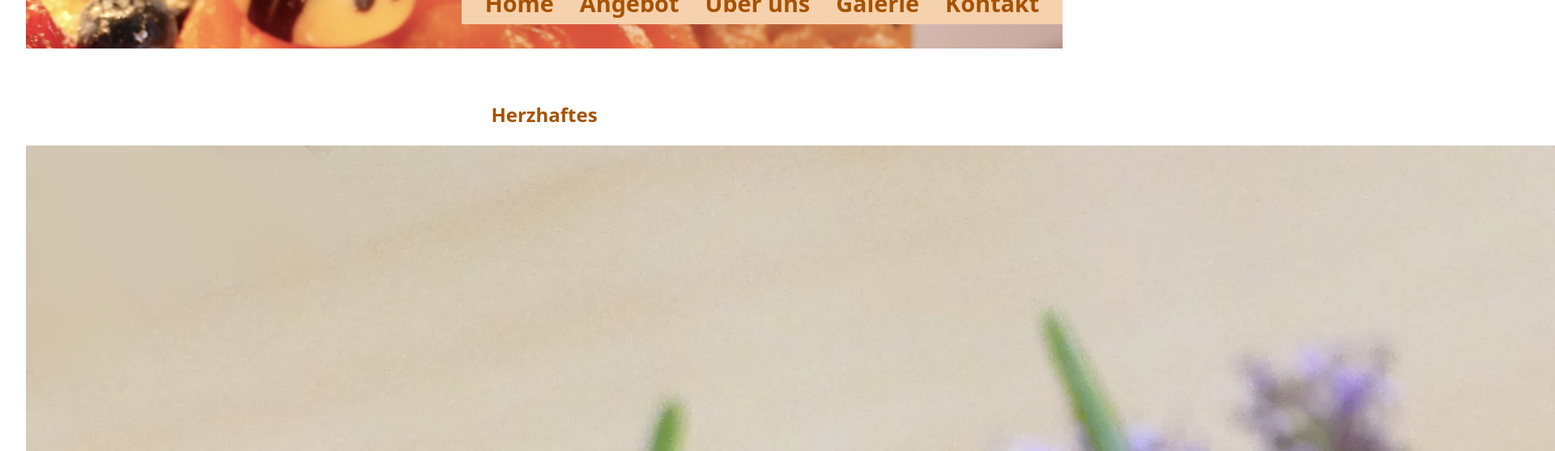
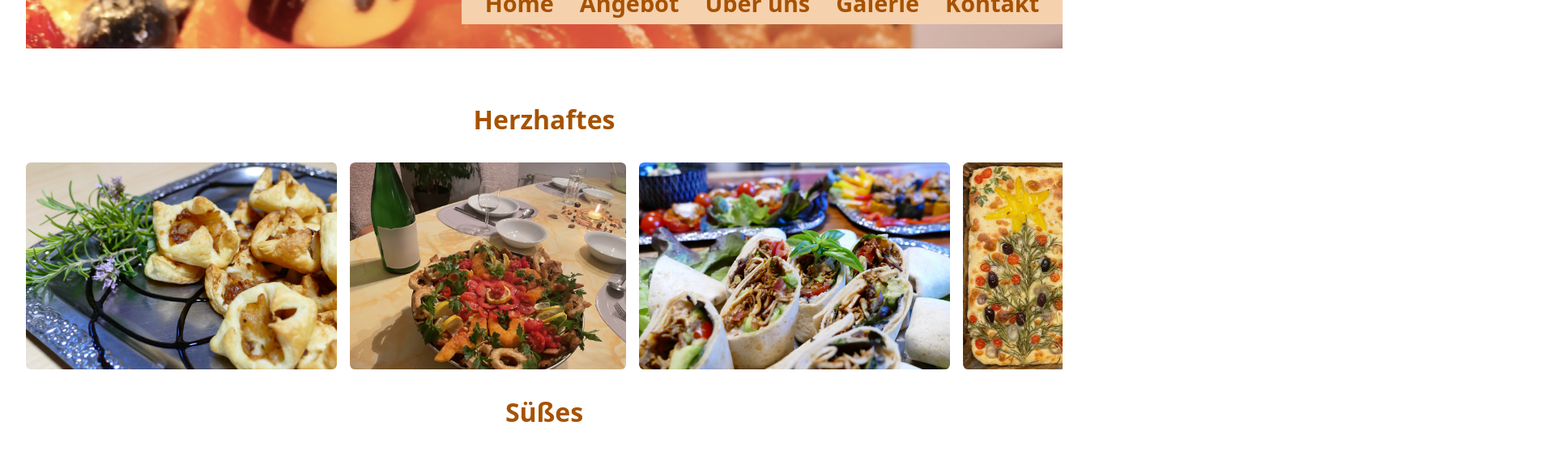
Before and after one commit to ReginaMichel/FloralBite, a React (Vite) app in the folder frontend/: page /gallery in a window 1280 px wide. Shown: the part 180-738 px from the top of the page at 81% size, 1920 px wide, since content can reach past the window. Built offline with nearby package versions, Linux system fonts and the light colour scheme; no server answers.

Commit message:
Bilder-Galerien horizontal scrollbar

```diff
--- a/frontend/src/App.css
+++ b/frontend/src/App.css
@@ -99,7 +99,25 @@ a:hover {
   text-decoration: underline;
 }
 
-h2.galleryTitle {
+h1.galleryTitle {
   color: var(--link-color);
-  background-color: var(--header-bg);
+  margin: 1.8rem;
 }
+div.galleryContent {
+  display: flex;
+  overflow-x: auto;
+  gap: 1rem;
+  scroll-snap-type: x mandatory; /* "snapping" beim Scrollen. ist optional kann man mal testen. */
+  scroll-behavior: smooth; /* smooth scrolling */
+  -webkit-overflow-scrolling: touch; /* iOS smooth scrolling */
+  scrollbar-width: none; /* Firefox - Scrollbar verbergen */
+}
+div.galleryContent::-webkit-scrollbar {
+  display: none; /* Chrome, Safari, Edge - Scrollbar verbergen */
+}
+img.galleryContent {
+  height: 16rem;
+  flex-shrink: 0; /* unklar, ob ich das überhaupt brauche. verhindert, dass das bild geschrumpft wird*/
+  scroll-snap-align: start; /* "snapping" beim Scrollen. ist optional kann man mal testen. */
+  border-radius: 0.4rem;
+}
--- a/frontend/src/components/Gallery.tsx
+++ b/frontend/src/components/Gallery.tsx
@@ -12,10 +12,10 @@ export default function Gallery(props:Readonly<GalleryProps>) {
 
     return (
         <div className="galleryComponent">
-            <h2 className="galleryTitle">{props.title}</h2>
+            <h1 className="galleryTitle">{props.title}</h1>
             <div className="galleryContent">
                 {images.map(image => (
-                    <img src={image} alt={"Ein Bild einer Speise."}/>
+                    <img src={image} alt={"Ein Bild einer Speise."} className="galleryContent"/>
                 ))}
             </div>
         </div>
```
